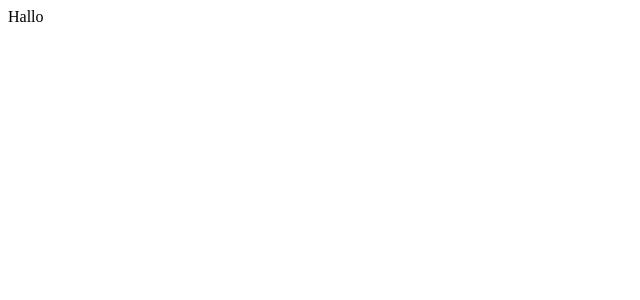
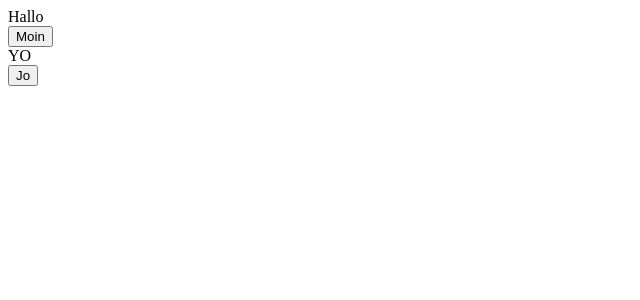
Before and after one commit to NoRiskClient/noriskclient-launcher-v2, a React app: page / in a window 1280 px wide. Shown: the top 300 px of the page, without its empty margins (0-640 px from the left). Built offline with nearby package versions, Linux system fonts and the light colour scheme.

Commit message:
Added downloadAndWriteFile function + Minecraft Related Interfaces

```diff
--- a/src/App.tsx
+++ b/src/App.tsx
@@ -9,9 +9,11 @@ document.body.appendChild(mainElement)
 const App = () => {
   return (
     <>
-      <Landing />
+      <div>Hallo</div>
+      <button>Moin</button>
+      <Landing/>
     </>
   )
 }
 
-render(<App />, mainElement)
+render(<App/>, mainElement)
--- a/src/components/Landing/Landing.tsx
+++ b/src/components/Landing/Landing.tsx
@@ -1,9 +1,9 @@
 import React from 'react'
+import { LaunchButton } from './LaunchButton'
 
 export const Landing = (): JSX.Element => {
-  return (
-    <div>
-            Hallo
-    </div>
-  )
+  return (<>
+    <div>YO</div>
+    <LaunchButton/>
+  </>)
 }
--- /dev/null
+++ b/src/components/Landing/LaunchButton.tsx
@@ -0,0 +1,12 @@
+import React, { useState } from 'react'
+import { downloadAndWriteFile, getMCDir } from '../../installer/InstallerUtils'
+
+export const LaunchButton = (): JSX.Element => {
+  const [test, setTest] = useState<string>('Jo')
+  return (
+    <button onClick={() => {
+      console.log('Hallo')
+      downloadAndWriteFile('https://noriskclient.de/downloads/client/latest.jar', getMCDir() + '/norisk', setTest)
+    }}>{test}</button>
+  )
+}
--- /dev/null
+++ b/src/installer/InstallerUtils.ts
@@ -0,0 +1,34 @@
+import os from 'os'
+import { ipcRenderer } from 'electron'
+import React from 'react'
+
+export const getOS = (): NodeJS.Platform => {
+  return os.platform()
+}
+
+export const getMCDir = (): string => {
+  if (getOS() === 'win32') {
+    return process.env.APPDATA + '/.minecraft'
+  } else if (getOS() === 'darwin') {
+    return process.env.HOMEPATH + '/Library/Application Support/minecraft'
+  } else {
+    return process.env.HOMEPATH + '/.minecraft'
+  }
+}
+
+export const downloadAndWriteFile = (url: string, path: string, status?: React.Dispatch<React.SetStateAction<string>>): void => {
+  ipcRenderer.send('download',
+    {
+      url: url,
+      properties: { directory: path, filename: 'lol.jar' }
+    })
+  ipcRenderer.on('download complete', (event, file) => {
+    console.log(file)
+  })
+  ipcRenderer.on('download progress', (event, progress) => {
+    if (status) {
+      status(progress.percent)
+    }
+    console.log(progress)
+  })
+}
```
Also changed, not shown: electron/main.ts (+15 -1 lines), src/interfaces/LauncherAccount.ts (added, +18 -0 lines), src/interfaces/LauncherJSON.ts (added, +113 -0 lines), src/interfaces/MinecraftVersion.ts (added, +11 -0 lines).
